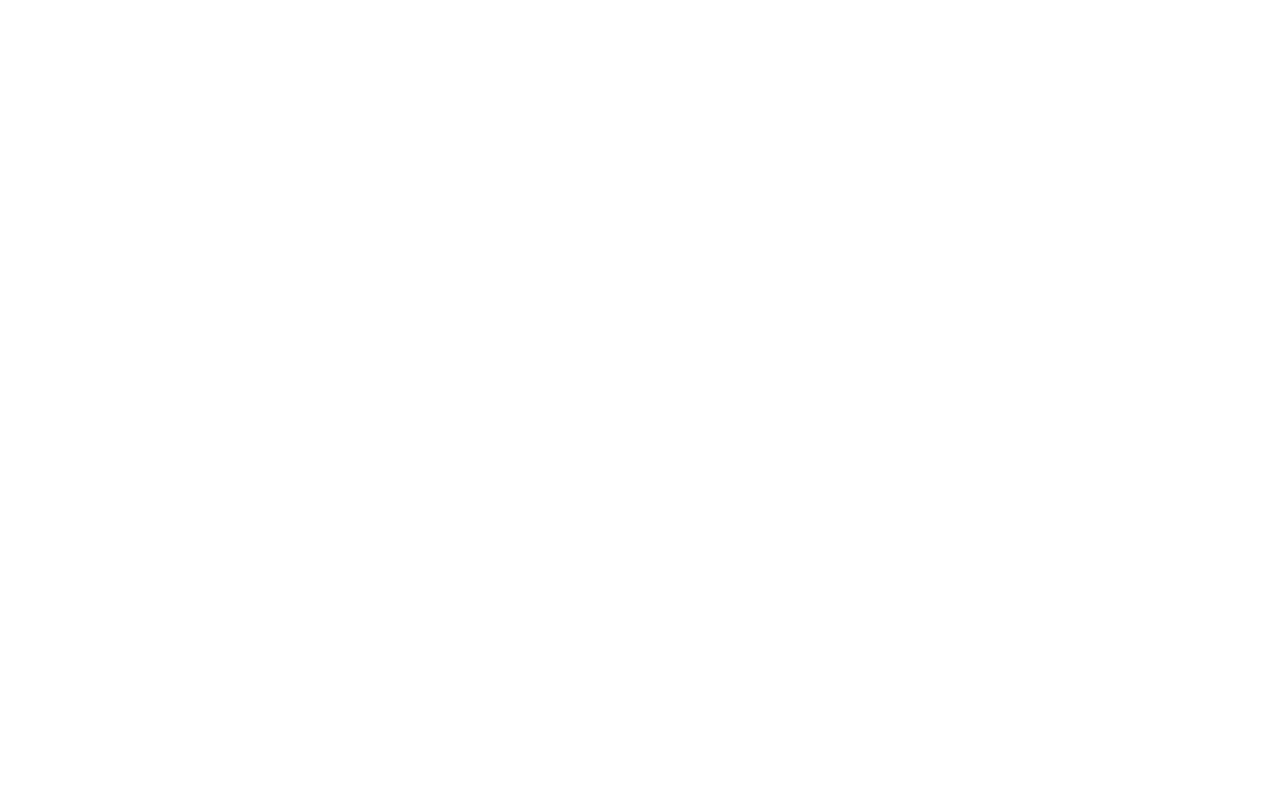
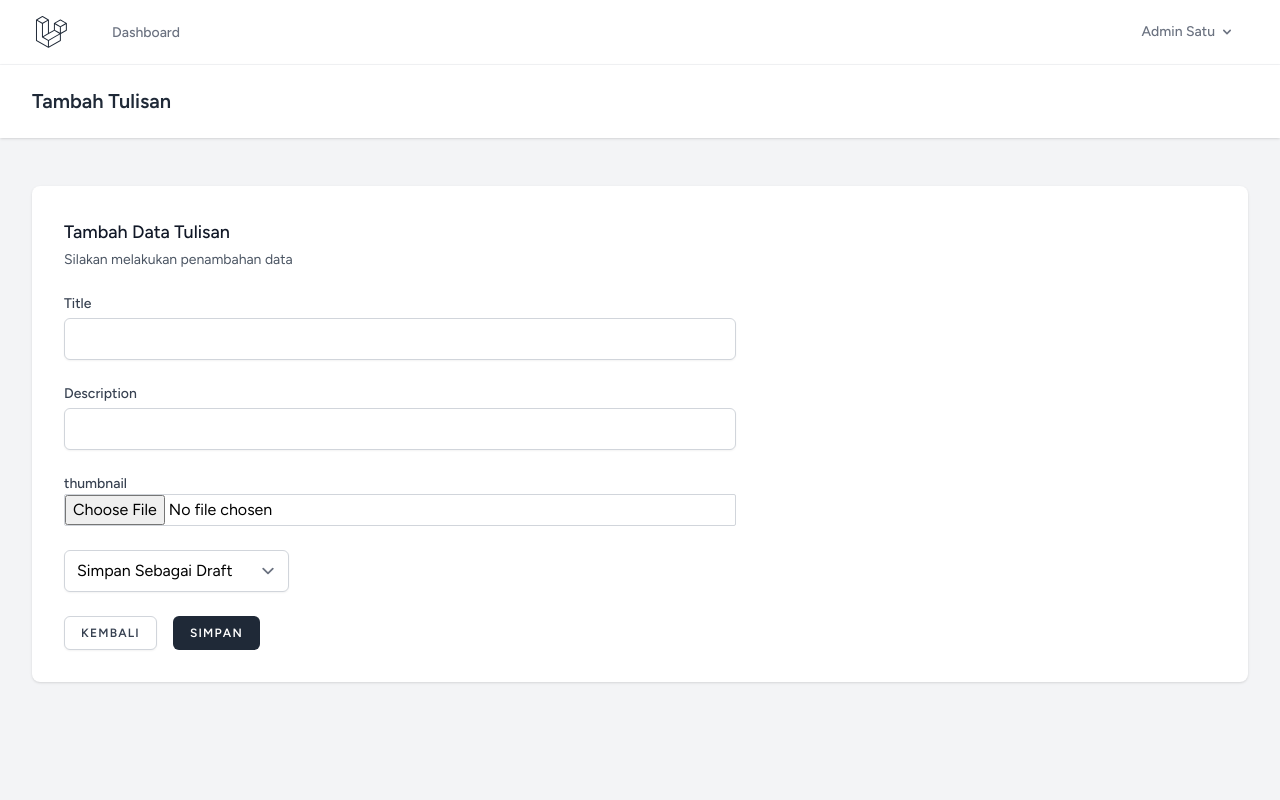
Before and after one commit to rfahur11/blog-laravel, a Laravel app: page /member/blogs/create in a window 1280 px wide. Before the commit the page is empty. Run offline with Laravel 12, Linux system fonts and the light colour scheme; a user stored in the database is signed in; data comes from the database, SQL or seed files in the repository; style sheets or scripts are compiled from the project's sources; some libraries are stand-ins or nearby versions.

Commit message:
add create

```diff
--- a/app/Http/Controllers/Member/BlogController.php
+++ b/app/Http/Controllers/Member/BlogController.php
@@ -6,6 +6,8 @@
 use App\Models\Post;
 use Illuminate\Support\Facades\Auth;
 use Illuminate\Http\Request;
+use Illuminate\Support\Str;
+
 
 class BlogController extends Controller
 {
@@ -24,7 +26,7 @@
      */
     public function create()
     {
-        //
+        return view ('member.blogs.create');
     }
 
     /**
@@ -32,7 +34,39 @@
      */
     public function store(Request $request)
     {
-        //
+        $request->validate([
+            'title'=>'required',
+            'content'=>'required',
+            'thumbnail'=>'image|mimes:jpeg,jpg,png|max:10240'
+        ],[
+            'title.required'=>'Masukkan judul',
+            'content.required'=>'Masukkan konten',
+            'thumbnail.image'=>'Please enter image',
+            'thumbnail.mimes'=>'ekstensi yang dibolehkan hanya untuk JPEG,JPG dan PNG',
+            'thumbnail.max'=>'Ukuran gambar tidak boleh lebih dari 10MB'
+        ]
+        );
+
+        if ($request->hasFile('thumbnail')) {
+
+            $image = $request->file('thumbnail');
+            $image_name = time()."_".$image->getClientOriginalName();
+            $destination_path=public_path(getenv('CUSTOM_THUMBAIL_LOCATION'));
+            $image->move($destination_path,$image_name);
+        }
+
+        $data=[
+            'title'=>$request->title,
+            'content'=>$request->content,
+            'status'=>$request->status,
+            'description'=>$request->description,
+            'thumbnail'=>isset($image_name)?$image_name:null,
+            'slug' =>$this->generateSlug($request->title),
+            'user_id'=> Auth::user()->id
+        ];
+
+        Post::create($data);
+        return redirect()->route('member.blogs.index')->with('success','Data Berhasil ditambahkan');
     }
 
     /**
@@ -87,7 +121,8 @@
             'content'=>$request->content,
             'status'=>$request->status,
             'description'=>$request->description,
-            'thumbnail'=>isset($image_name)?$image_name:$post->thumbnail
+            'thumbnail'=>isset($image_name)?$image_name:$post->thumbnail,
+            'slug' =>$this->generateSlug($request->title,$post->id)
         ];
 
         Post::where('id',$post->id)->update($data);
@@ -99,6 +134,20 @@
      */
     public function destroy(Post $post)
     {
-        //
+        return redirect()->route('member.blogs.index')->with('success','Data Berhasil dihapus');
     }
+
+    private function generateSlug($title, $id=null){
+        $slug = Str::slug($title);
+        $count = Post::where('slug',$slug)->when($id, function($query,$id){
+            return $query->where('id','!=',$id);
+        })->count();
+
+        if ($count > 0) {
+            $slug = $slug."-".($count + 1);
+        }
+        return $slug;
+    }
+
+
 }
--- /dev/null
+++ b/resources/views/member/blogs/create.blade.php
@@ -0,0 +1,60 @@
+<x-app-layout>
+    <x-slot name="header">
+        <h2 class="font-semibold text-xl text-gray-800 leading-tight">
+            Tambah Tulisan
+        </h2>
+    </x-slot>
+    <div class="py-12">
+        <div class="max-w-7xl mx-auto sm:px-6 lg:px-8 space-y-6">
+            <div class="p-4 sm:p-8 bg-white shadow sm:rounded-lg">
+                <div class="max-w-2xl">
+                    <section>
+                        <header>
+                            <h2 class="text-lg font-medium text-gray-900">
+                                Tambah Data Tulisan
+                            </h2>
+
+                            <p class="mt-1 text-sm text-gray-600">
+                                Silakan melakukan penambahan data
+                            </p>
+                        </header>
+
+                        <form method="post" action="{{ route('member.blogs.store') }}" class="mt-6 space-y-6" enctype="multipart/form-data">
+                            @csrf
+                            <div>
+                                <x-input-label for="title" value="Title" />
+                                <x-text-input id="title" name="title" type="text" class="mt-1 block w-full" value="{{ old('title') }}"/>
+                            </div>
+                            <div>
+                                <x-input-label for="description" value="Description" />
+                                <x-text-input id="description" name="description" type="text" class="mt-1 block w-full" value="{{ old('description') }}" />
+                            </div>
+                            <div>
+                                <x-input-label for="file_input" value="thumbnail" />
+                                <input type="file" class="w-full border border-gray-300 rounded-sm" name="thumbnail"/>
+                            </div>
+                            <div>
+                                <x-textarea-trix value="{!! old('content') !!}" id="x" name="content"></x-textarea-trix>
+                            </div>
+                            <div>
+                             <x-select name="status">
+                                <option value="draft" {{ (old('status')=='draft')?'selected':'' }}>Simpan Sebagai Draft</option>
+                                <option value="publish" {{ (old('status')=='publish')?'selected':'' }}>Simpan Sebagai Publish</option>
+
+                             </x-select>
+
+                            </div>
+                            <div class="flex items-center gap-4">
+                                <a href="{{ route("member.blogs.index")}}">
+
+                                    <x-secondary-button>Kembali</x-secondary-button>
+                                </a>
+                                <x-primary-button>Simpan</x-primary-button>
+                            </div>
+                        </form>
+                    </section>
+                </div>
+            </div>
+        </div>
+    </div>
+</x-app-layout>
--- a/resources/views/member/blogs/index.blade.php
+++ b/resources/views/member/blogs/index.blade.php
@@ -1,7 +1,7 @@
 <x-app-layout>
     <x-slot name="header">
         <h2 class="font-semibold text-xl text-gray-800 leading-tight">
-            Pengaturan Blog
+            Pengaturan Blog <a href="{{ route('member.blogs.create') }}" class="bg-blue-400 p-2 rounded-md text-sm text-white">Tambah Data</a>
         </h2>
     </x-slot>
 
--- a/routes/web.php
+++ b/routes/web.php
@@ -2,6 +2,7 @@
 
 use App\Http\Controllers\ProfileController;
 use App\Http\Controllers\Member\BlogController;
+use GuzzleHttp\Promise\Create;
 use Illuminate\Support\Facades\Route;
 
 Route::get('/', function () {
@@ -23,7 +24,10 @@
     Route::resource('/member/blogs', BlogController::class)->names([
         'index' => 'member.blogs.index',
         'edit' => 'member.blogs.edit',
-        'update'=>'member.blogs.update'
+        'update'=>'member.blogs.update',
+        'create' => 'member.blogs.create',
+        'store' => 'member.blogs.store',
+        'destroy' => 'member.blogs.destroy'
     ])->parameters([
         'blogs' => 'post'
     ]);
```
Also changed, not shown: public/thumbnails/1735701872_logo Alfurqon.png (added), public/thumbnails/1735702268_meme lucu siswa sedang ujian.png (added).
